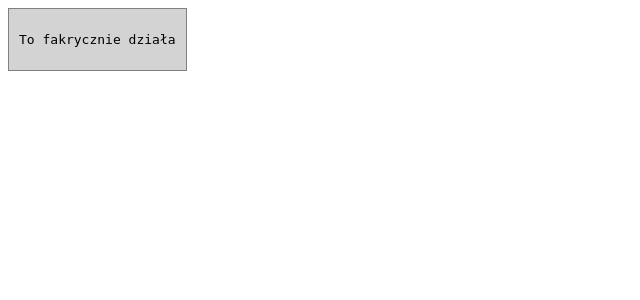
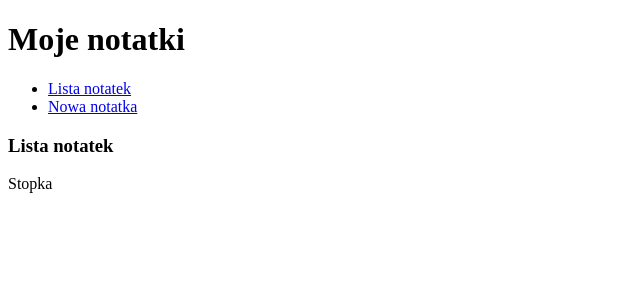
Before and after one commit to KamykOOO/php_teb, a PHP site: page / in a window 1280 px wide. Shown: the top 300 px of the page, without its empty margins (0-640 px from the left). Run offline with PHP 8.4, Linux system fonts and the light colour scheme.

Commit message:
Add html to index php

```diff
--- a/index.php
+++ b/index.php
@@ -6,4 +6,49 @@ namespace App;
 
 include_once('./src/utils/debug.php');
 
-dump('To fakrycznie działa');
+if (!empty($_GET['action'])) {
+    $action = $_GET['action']; // $action='create'
+
+} else {
+    $action = null;
+}
+
+?>
+<!DOCTYPE html>
+<html lang="en">
+
+<head>
+    <meta charset="UTF-8">
+    <meta http-equiv="X-UA-Compatible" content="IE=edge">
+    <meta name="viewport" content="width=device-width, initial-scale=1.0">
+    <title>Document</title>
+</head>
+
+<body>
+    <header>
+        <h1>Moje notatki</h1>
+    </header>
+
+    <main>
+        <nav>
+            <ul>
+                <li><a href="/">Lista notatek</a></li>
+                <li><a href="/?action=create">Nowa notatka</a></li>
+
+            </ul>
+        </nav>
+        <article>
+
+            <?php if ($action === 'create') : ?>
+            <h3>Nowa notatka</h3>
+
+            <?php else : ?>
+            <h3>Lista notatek</h3>
+            <?php endif; ?>
+        </article>
+        <footer>Stopka</footer>
+    </main>
+
+</body>
+
+</html>
```
